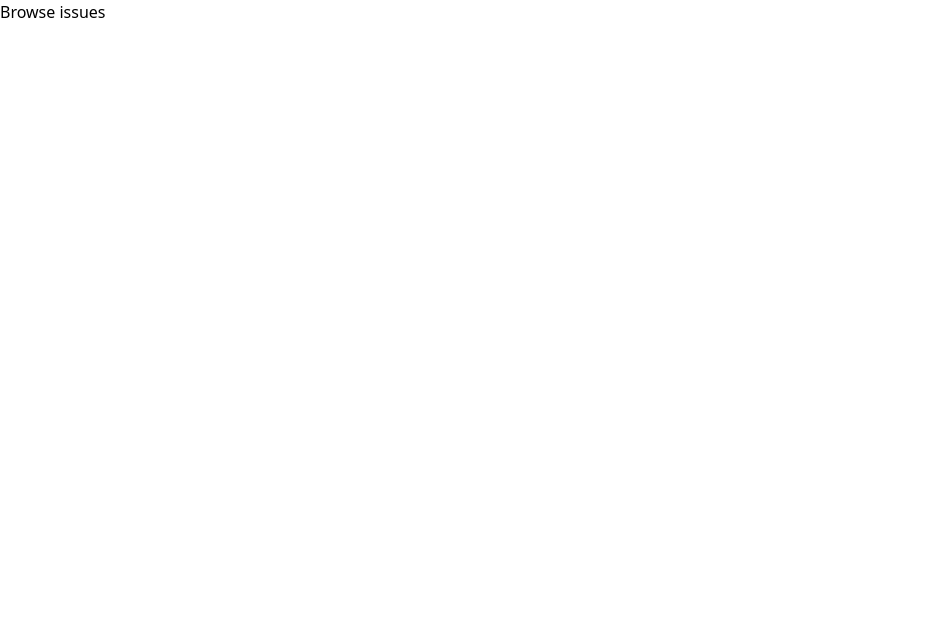
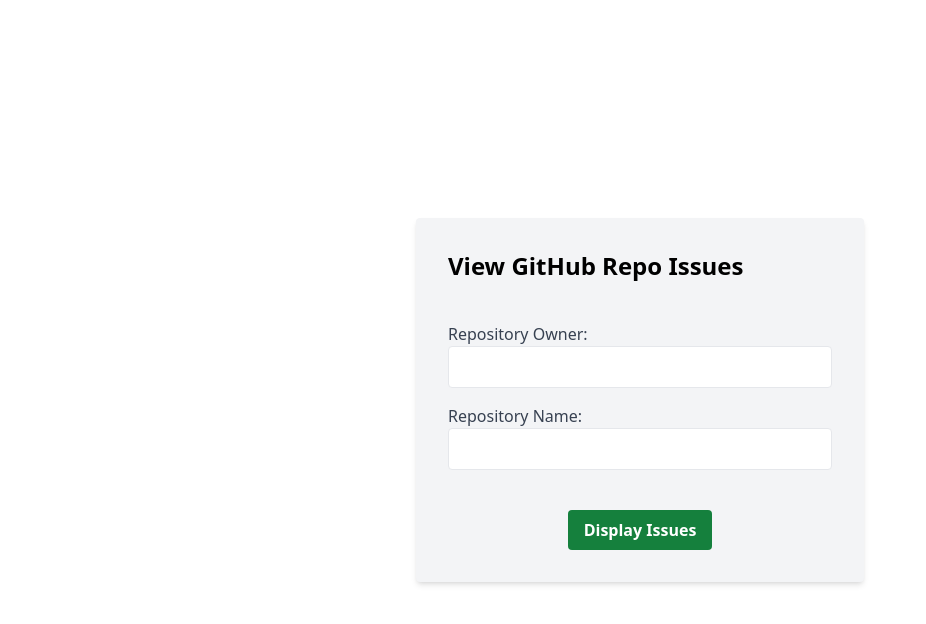
Before and after one commit to caraencabo/github-issues-page-clone, a Next.js app: page / in a window 1280 px wide. Shown: the top 624 px of the page, without its empty margins (0-926 px from the left). Built offline with nearby package versions, Linux system fonts and the light colour scheme.

Commit message:
Finished specifications

```diff
--- a/components/FilterSearch.js
+++ b/components/FilterSearch.js
@@ -1,6 +1,7 @@
 import { CiSearch } from "react-icons/ci";
 import { GoTag } from "react-icons/go";
 import Dropdown from "@/components/Dropdown";
+import Link from "next/link";
 
 export default function FilterSearch({ repoName, repoOwner, onFilterChange }) {
 
@@ -47,9 +48,9 @@
                     <GoTag className="mr-1" />
                     Labels
                 </button>
-                <button className="bg-green-700 hover:bg-green-800 text-white text-sm font-medium p-2.5 rounded">
-                    New Issue
-                </button>
+                <Link href="/" className="bg-green-700 hover:bg-green-800 text-white text-sm font-medium p-2.5 rounded">
+                    View Issues
+                </Link>
             </div>
         </div>
     );
--- a/components/IssueList.js
+++ b/components/IssueList.js
@@ -1,8 +1,14 @@
 import Link from "next/link";
 import OpenIcon from "./OpenIcon";
 import DateFormatter from "./DateFormatter";
+import { useRouter } from "next/router";
 
 export default function IssueList({ title, number, dateOpened, openedBy, labelName, labelColor }) {
+
+  const router = useRouter();
+
+  const owner = router.query.owner
+  const name = router.query.name
 
   return (
     <div className="border-b border-gray-300 p-4">
@@ -10,7 +16,7 @@
         <div className="flex-shrink-0 pl-3">
           <OpenIcon height="16" width="16" color="green" />
         </div>
-        <Link href={`/issues/${number}`}>
+        <Link href={`/issues/${owner}/${name}/${number}`}>
           <p className="text-md font-bold">{title}</p>
         </Link>
         <div className="flex space-x-2">
--- a/components/Issues.js
+++ b/components/Issues.js
@@ -13,8 +13,6 @@
   const [openCount, setOpenCount] = useState(0);
   const [closedCount, setClosedCount] = useState(0);
 
-  const [repoOwner, setRepoOwner] = useState("vuejs");
-  const [repoName, setRepoName] = useState("vue");
   const [filter, setFilter] = useState("");
 
   const router = useRouter();
@@ -23,15 +21,14 @@
   const [nextPageUrl, setNextPageUrl] = useState(null);
   const [prevPageUrl, setPrevPageUrl] = useState(null);
 
+  const owner = router.query.owner
+  const name = router.query.name
+
   const fetchData = async (url) => {
     try {
+      setLoading(true);
       const response = await fetch(url);
       const data = await response.json();
-
-      const urlParts = response.url.split("/");
-      const ownerIndex = urlParts.indexOf("repos") + 1;
-      setRepoOwner(urlParts[ownerIndex]);
-      setRepoName(urlParts[ownerIndex + 1]);
 
       const openIssues = data.filter((issue) => issue.state === "open").length;
       const closedIssues = data.filter((issue) => issue.state === "closed").length;
@@ -39,7 +36,6 @@
       setClosedCount(closedIssues);
 
       const linkHeader = response.headers.get("Link");
-      console.log(linkHeader)
       if (linkHeader) {
         const links = linkHeader.split(",");
         const nextLink = links.find((link) => link.includes('rel="next"'));
@@ -68,9 +64,10 @@
 
   const handleFilterChange = (selectedFilter) => {
     setFilter(selectedFilter);
-      const newUrl = `https://api.github.com/repos/${repoOwner}/${repoName}/issues?state=${selectedFilter}&page=${currentPage}`;
-      fetchData(newUrl);
+    const newUrl = `/issues/${owner}/${name}?page=${currentPage}&filter=${selectedFilter}`;
+    router.push(newUrl);
   };
+
 
   useEffect(() => {
     const pageNumber = router.query.page ? parseInt(router.query.page) : 1;
@@ -79,12 +76,11 @@
     const selectedFilter = router.query.filter || "all";
     setFilter(selectedFilter);
 
-    const repoParts = window.location.pathname.split('/');
-    setRepoOwner(repoParts[2]);
-    setRepoName(repoParts[3]);
+    if (owner && name) {
+      fetchData(`https://api.github.com/repos/${owner}/${name}/issues?page=${pageNumber}&state=${selectedFilter}`);
+    }
+  }, [router.query.page, router.query.filter, owner, name, filter]);
 
-    fetchData(`https://api.github.com/repos/${repoOwner}/${repoName}/issues?page=${pageNumber}&state=${selectedFilter}`);
-  }, [router.query.page, router.query.filter]);
 
   const dropdownOptions = [
     { label: "Newest", link: "#" },
@@ -95,13 +91,13 @@
 
   return (
     <div>
-      <FilterSearch repoName={repoName} repoOwner={repoOwner} onFilterChange={handleFilterChange} />
+      <FilterSearch repoName={name} repoOwner={owner} onFilterChange={handleFilterChange} />
       <div className="border border-gray-300 rounded mx-8">
         <div className="flex items-center border-b border-gray-300 p-4" style={{ backgroundColor: "#f6f8fa" }}>
-          <Link href="/" className="flex items-center mr-4">
+          <div className="flex items-center mr-4">
             <OpenIcon height="16" width="16" />
             <p className="text-sm">{openCount} Open</p>
-          </Link>
+          </div>
 
           <Link href="/" className="flex items-center">
             <svg
@@ -121,7 +117,12 @@
           </div>
         </div>
 
-        {issues.length === 0 ? (
+        {loading ? (
+          <div className="flex items-center justify-center m-4">
+            Loading...
+          </div>
+        ) : (
+          issues.length === 0 ? (
             <div className="flex items-center justify-center flex-col m-20">
               <OpenIcon width="16" height="16" />
               <h2 className="text-xl font-bold mb-8">Welcome to issues!</h2>
@@ -143,18 +144,19 @@
                 labelColor={issue.labels.map((label) => label.color)}
               />
             ))
+          )
         )}
       </div>
 
       {(nextPageUrl || prevPageUrl) && (
         <div className="flex justify-center p-4">
           {prevPageUrl && currentPage > 1 && (
-              <Link href={`/issues?page=${currentPage - 1}&filter=${filter}`}>
+              <Link href={`/issues/${owner}/${name}?page=${currentPage - 1}&filter=${filter}`}>
                   <p className="bg-green-700 text-white px-4 py-2 rounded mr-2">Previous</p>
               </Link>
           )}
           {nextPageUrl && (
-              <Link href={`/issues?page=${currentPage + 1}&filter=${filter}`}>
+              <Link href={`/issues/${owner}/${name}?page=${currentPage + 1}&filter=${filter}`}>
                   <p className="bg-green-700 text-white px-4 py-2 rounded">Next</p>
               </Link>
           )}
--- a/pages/index.js
+++ b/pages/index.js
@@ -1,15 +1,59 @@
 import { Inter } from "next/font/google";
-import Link from "next/link";
+import { useState } from "react";
+import { useRouter } from "next/router";
 
 const inter = Inter({ subsets: ["latin"] });
 
 export default function Home() {
+  const [repoOwner, setRepoOwner] = useState('');
+  const [repoName, setRepoName] = useState('');
+
+  const router = useRouter();
+
+  const handleDisplayIssues = (e) => {
+    e.preventDefault();
+    if (repoOwner && repoName) {
+      router.push(`/issues/${repoOwner}/${repoName}`);
+    }
+  };
 
   return (
-    <div className="h-screen">
-        <Link href="/issues">
-          Browse issues
-        </Link>
+    <div className="h-screen flex items-center justify-center">
+      <div className="bg-gray-100 p-8 rounded shadow-md max-w-md w-full">
+        <h1 className="text-2xl font-bold mb-4">View GitHub Repo Issues</h1>
+        <form onSubmit={handleDisplayIssues}>
+          <div className="my-10">
+            <div className="mb-4">
+              <label htmlFor="repoOwner" className="block text-gray-700">Repository Owner:</label>
+              <input
+                type="text"
+                id="repoOwner"
+                className="w-full border rounded py-2 px-3"
+                value={repoOwner}
+                onChange={(e) => setRepoOwner(e.target.value)}
+              />
+            </div>
+            <div className="mb-4">
+              <label htmlFor="repoName" className="block text-gray-700">Repository Name:</label>
+              <input
+                type="text"
+                id="repoName"
+                className="w-full border rounded py-2 px-3"
+                value={repoName}
+                onChange={(e) => setRepoName(e.target.value)}
+              />
+            </div>
+          </div>
+          <div className="flex justify-center">
+            <button
+              type="submit"
+              className="bg-green-700 text-white py-2 px-4 rounded hover:bg-green-800 font-bold"
+            >
+              Display Issues
+            </button>
+          </div>
+        </form>
+      </div>
     </div>
   );
 }
--- a/pages/issues/[number].js
+++ b/pages/issues/[owner]/[name]/[number].js
@@ -11,13 +11,13 @@
   const router = useRouter();
   const number = router.query.number;
   const [issueData, setIssueData] = useState(null);
-  const [repoOwner, setRepoOwner] = useState("vuejs");
-  const [repoName, setRepoName] = useState("vue");
+  const owner = router.query.owner
+  const name = router.query.name
 
   useEffect(() => {
     const fetchIssueData = async () => {
       try {
-        const response = await fetch(`https://api.github.com/repos/${repoOwner}/${repoName}/issues/${number}`);
+        const response = await fetch(`https://api.github.com/repos/${owner}/${name}/issues/${number}`);
         const data = await response.json();
         setIssueData(data);
       } catch (error) {
```
Also changed, not shown: pages/issues/[owner]/[name]/index.js (line endings or trailing spaces). Lines whose indentation alone changed are shown as unchanged.
